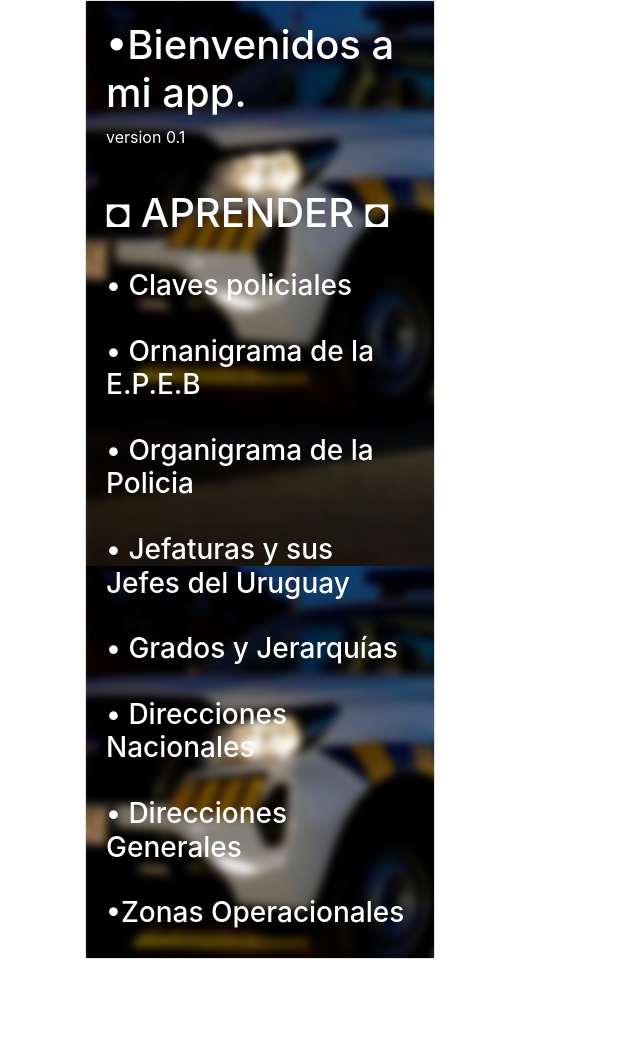
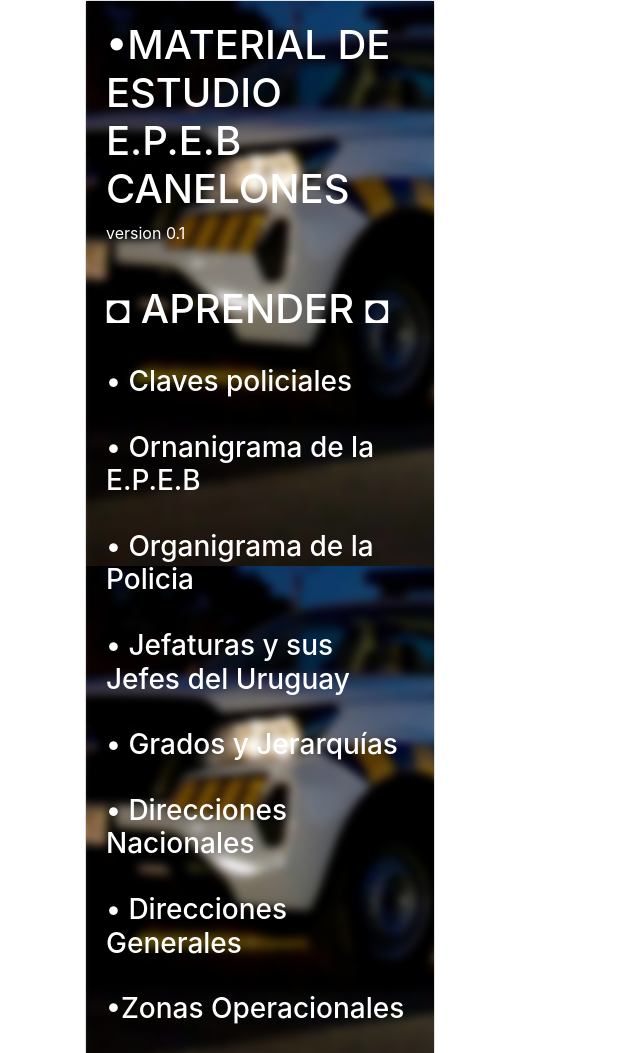
Before and after one commit to joakinnoble/clavespoliciales, a plain HTML site: page index.html in a window 1280 px wide. Shown: the whole page, without its empty margins (0-640 px from the left). Before the commit the page ends 959 px from the top, so only its background shows below. Drawn offline with nearby package versions, Linux system fonts and the light colour scheme.

Commit message:
Add files via upload

```diff
--- a/index.html
+++ b/index.html
@@ -12,7 +12,7 @@
       <div class="col-sm-6 col-md-4">
         <div class="card">
           <div class="card-body " style="background-image:url(/descarga.png);" >
-                <h1 style="color: white;">•Bienvenidos a mi app.</h1>
+                <h1 style="color: white;">•MATERIAL DE ESTUDIO E.P.E.B CANELONES</h1>
                 <P style="color: white;" >version 0.1</P>
                 <br>
                 <h1 style="color: white;">◘ APRENDER ◘</h1>
```
